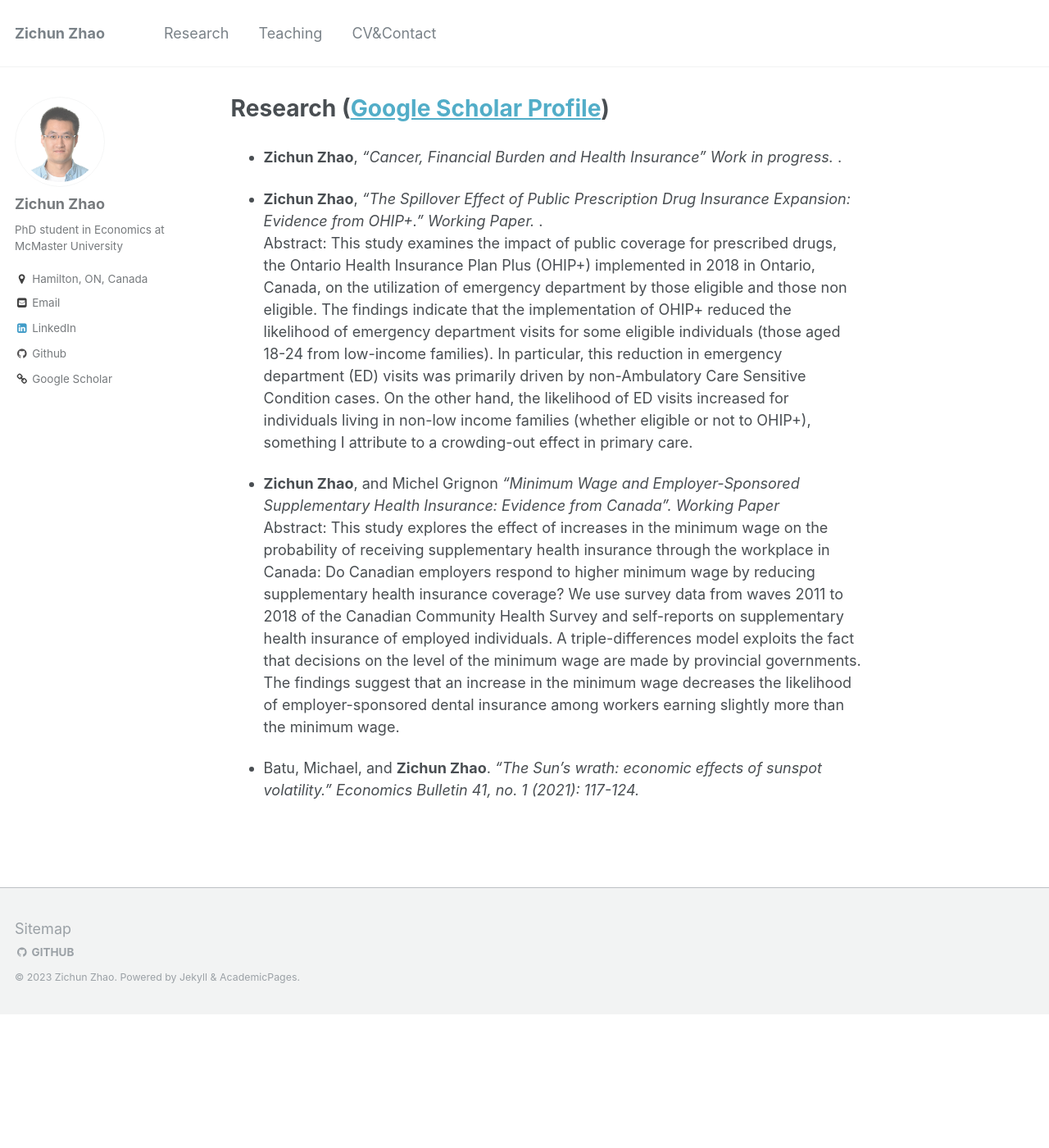
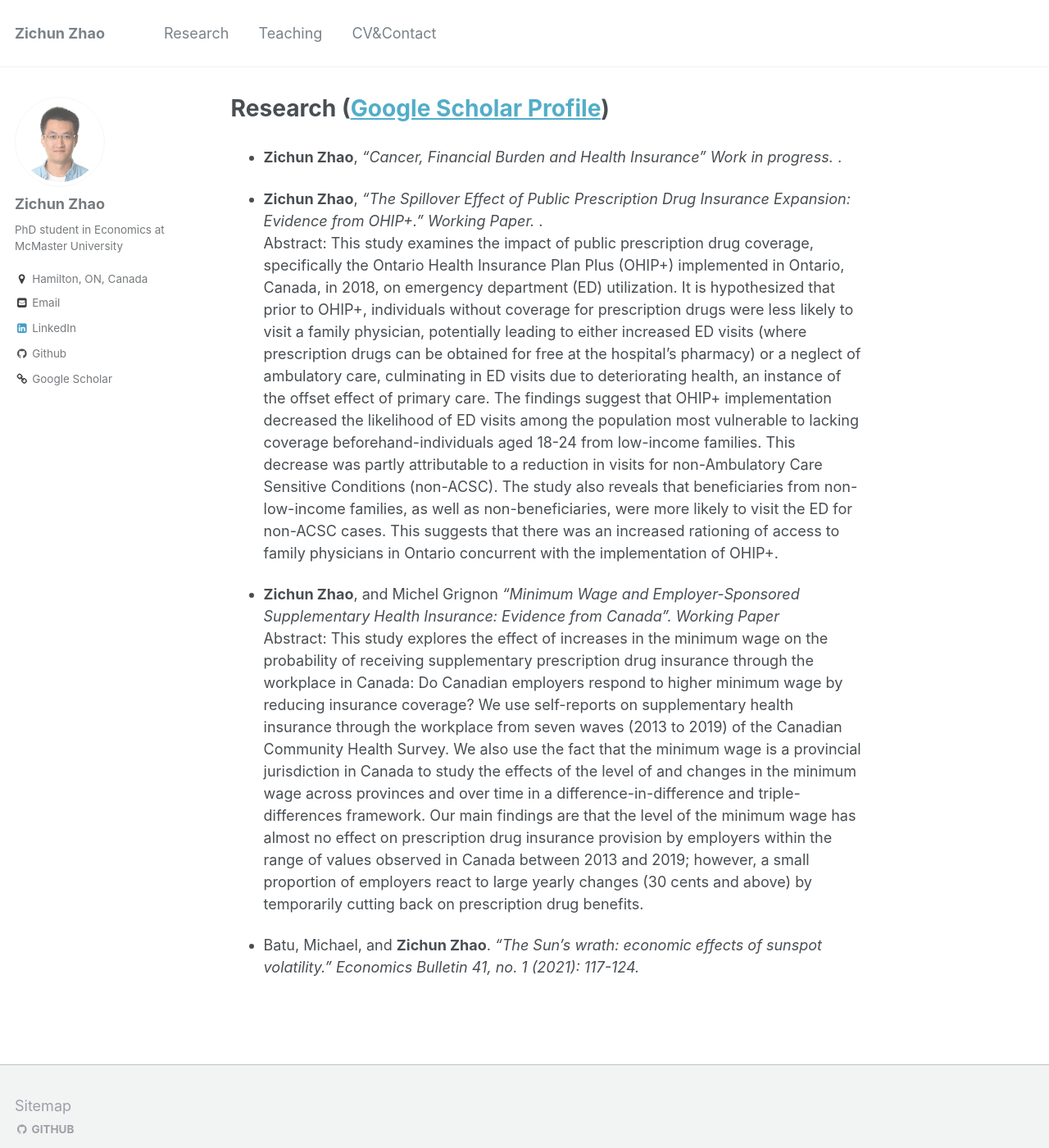
Before and after one commit to zichunzhao/zichunzhao.github.io, a Jekyll site: the page built from _pages/publications.md, in a window 1280 px wide and 1400 px high. Shown: the whole window at 82% size. Built offline with Jekyll 4.4.1, drawn with Linux system fonts in a browser that asks for light colours.

Commit message:
Update publications.md

```diff
--- a/_pages/publications.md
+++ b/_pages/publications.md
@@ -7,11 +7,11 @@ author_profile: true
 
 
 * <b>Zichun Zhao</b>, <i>"The Spillover Effect of Public Prescription Drug Insurance Expansion: Evidence from OHIP+." Working Paper. </i>.<br>
-    Abstract: This study examines the impact of public coverage for prescribed drugs, the Ontario Health Insurance Plan Plus (OHIP+) implemented in 2018 in Ontario, Canada, on the utilization of emergency department by those eligible and those non eligible. The findings indicate that the implementation of OHIP+ reduced the likelihood of emergency department visits for some eligible individuals (those aged 18-24 from low-income families). In particular, this reduction in emergency department (ED) visits was primarily driven by non-Ambulatory Care Sensitive Condition cases. On the other hand, the likelihood of ED visits increased for individuals living in non-low income families (whether eligible or not to OHIP+), something I attribute to a crowding-out effect in primary care.
+    Abstract: This study examines the impact of public prescription drug coverage, specifically the Ontario Health Insurance Plan Plus (OHIP+) implemented in Ontario, Canada, in 2018, on emergency department (ED) utilization. It is hypothesized that prior to OHIP+, individuals without coverage for prescription drugs were less likely to visit a family physician, potentially leading to either increased ED visits (where prescription drugs can be obtained for free at the hospital's pharmacy) or a neglect of ambulatory care, culminating in ED visits due to deteriorating health, an instance of the offset effect of primary care. The findings suggest that OHIP+ implementation decreased the likelihood of ED visits among the population most vulnerable to lacking coverage beforehand-individuals aged 18-24 from low-income families. This decrease was partly attributable to a reduction in visits for non-Ambulatory Care Sensitive Conditions (non-ACSC). The study also reveals that beneficiaries from non-low-income families, as well as non-beneficiaries, were more likely to visit the ED for non-ACSC cases. This suggests that there was an increased rationing of access to family physicians in Ontario concurrent with the implementation of OHIP+.
 
 
 * <b>Zichun Zhao</b>, and Michel Grignon  <i>"Minimum Wage and Employer-Sponsored Supplementary Health Insurance: Evidence from Canada". Working Paper</i><br>
-    Abstract: This study explores the effect of increases in the minimum wage on the probability of receiving supplementary health insurance through the workplace in Canada: Do Canadian employers respond to higher minimum wage by reducing supplementary health insurance coverage? We use survey data from waves 2011 to 2018 of the Canadian Community Health Survey and self-reports on supplementary health insurance of employed individuals. A triple-differences model exploits the fact that decisions on the level of the minimum wage are made by provincial governments. The findings suggest that an increase in the minimum wage decreases the likelihood of employer-sponsored dental insurance among workers earning slightly more than the minimum wage.
+    Abstract: This study explores the effect of increases in the minimum wage on the probability of receiving supplementary prescription drug insurance through the workplace in Canada: Do Canadian employers respond to higher minimum wage by reducing insurance coverage? We use self-reports on supplementary health insurance through the workplace from seven waves (2013 to 2019) of the Canadian Community Health Survey. We also use the fact that the minimum wage is a provincial jurisdiction in Canada to study the effects of the level of and changes in the minimum wage across provinces and over time in a difference-in-difference and triple-differences framework. Our main findings are that the level of the minimum wage has almost no effect on prescription drug insurance provision by employers within the range of values observed in Canada between 2013 and 2019; however, a small proportion of employers react to large yearly changes (30 cents and above) by temporarily cutting back on prescription drug benefits.
 
 
 * Batu, Michael, and <b>Zichun Zhao</b>.  <i>"The Sun's wrath: economic effects of sunspot volatility." Economics Bulletin 41, no. 1 (2021): 117-124.</i><br>
```
